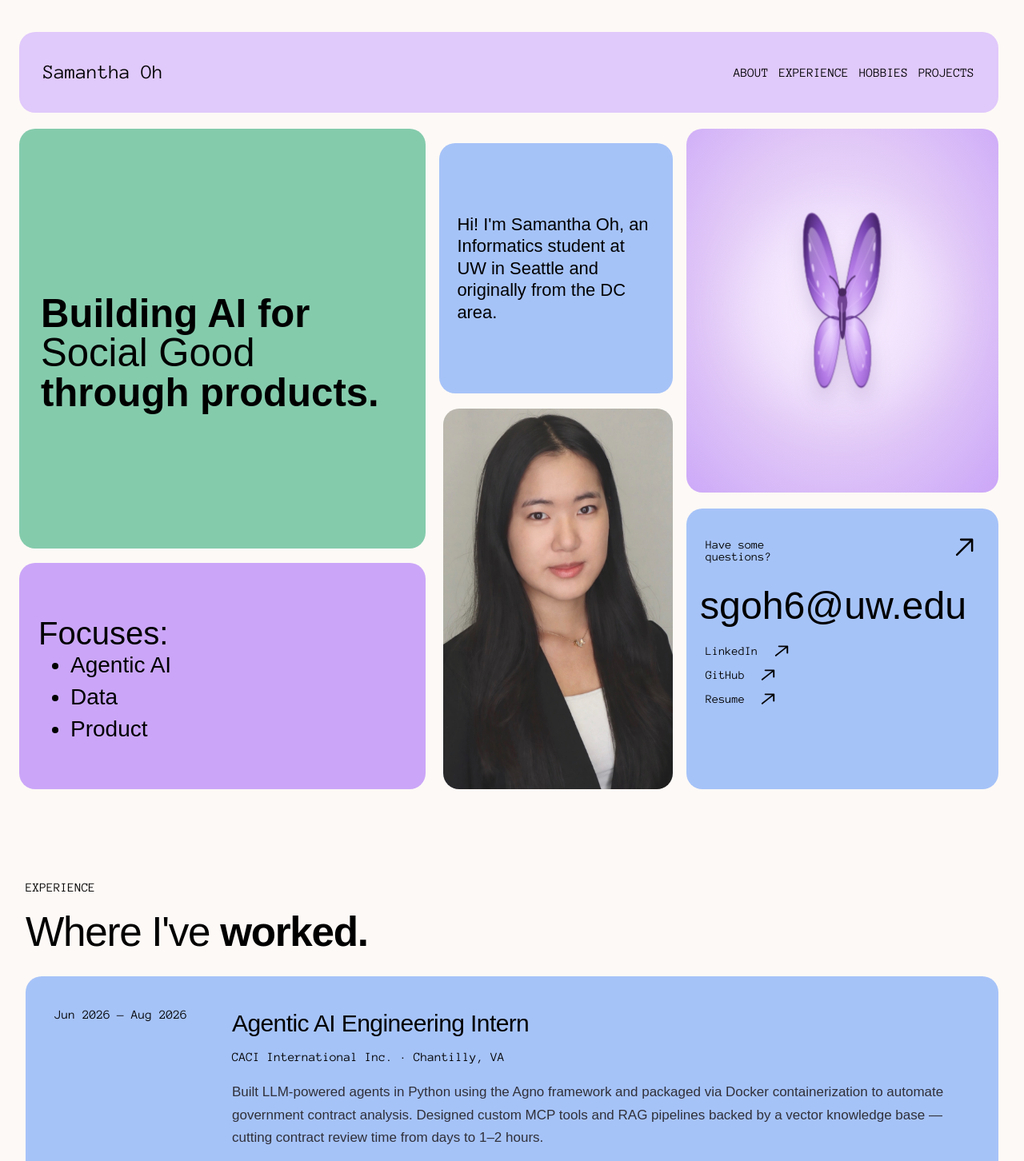
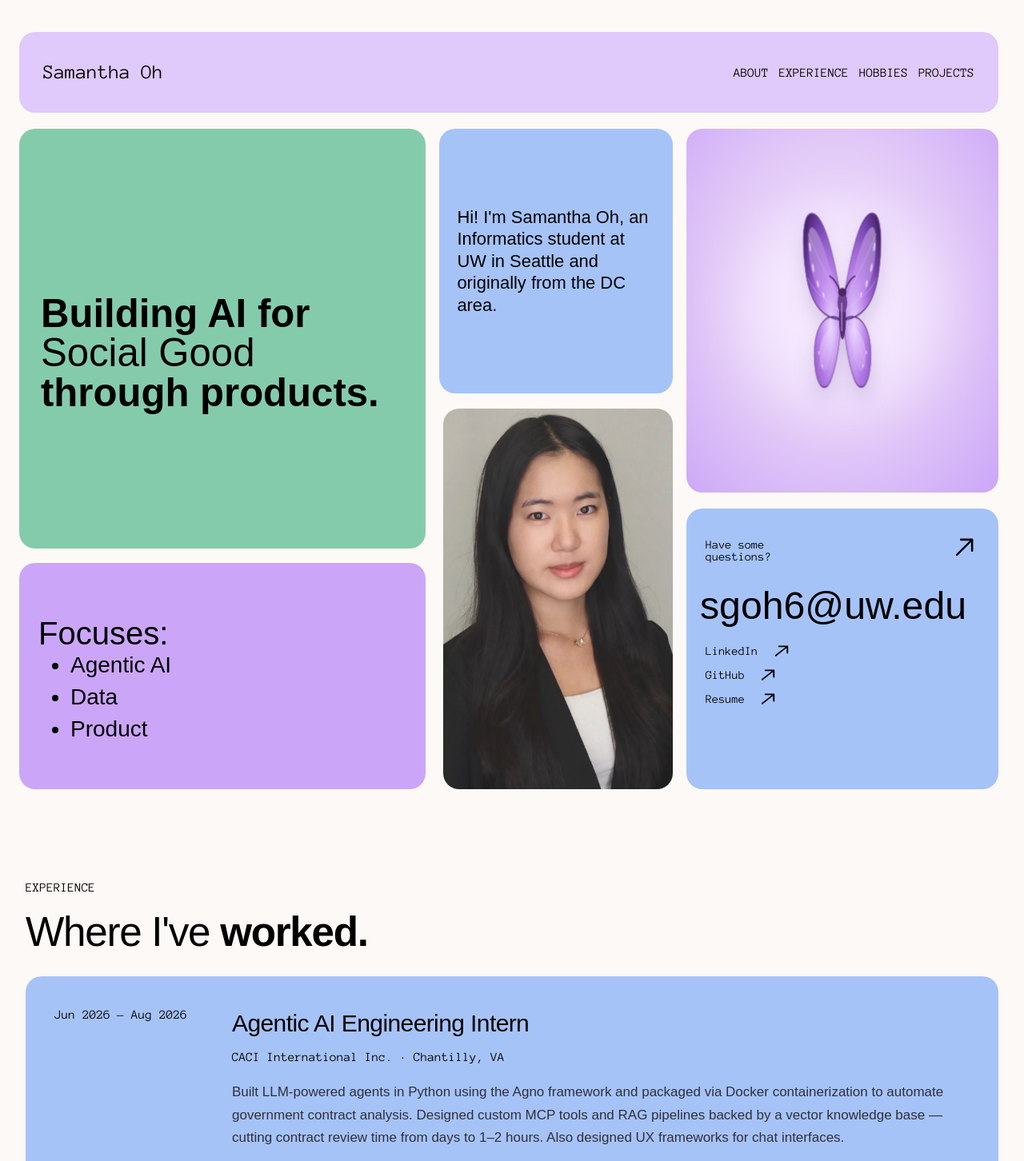
Before and after one commit to samanthaoh/my-portfolio, a React (Vite) app: page / in a window 1280 px wide. Shown: the top 1452 px of the page at 80% size. Built offline with nearby package versions, Linux system fonts and the light colour scheme; a web font is replaced by a local one.

Commit message:
Updated internship description and alignment

```diff
--- a/src/data.ts
+++ b/src/data.ts
@@ -35,7 +35,7 @@ export const experience = [
     role: "Agentic AI Engineering Intern",
     org: "CACI International Inc. · Chantilly, VA",
     period: "Jun 2026 — Aug 2026",
-    desc: "Built LLM-powered agents in Python using the Agno framework and packaged via Docker containerization to automate government contract analysis. Designed custom MCP tools and RAG pipelines backed by a vector knowledge base — cutting contract review time from days to 1–2 hours.",
+    desc: "Built LLM-powered agents in Python using the Agno framework and packaged via Docker containerization to automate government contract analysis. Designed custom MCP tools and RAG pipelines backed by a vector knowledge base — cutting contract review time from days to 1–2 hours. Also designed UX frameworks for chat interfaces.",
   },
   {
     role: "Information Systems Researcher",
--- a/src/index.css
+++ b/src/index.css
@@ -1191,7 +1191,7 @@ a {
 .home-intro { grid-column: 1; grid-row: 1 / 526; background: #84cbac; display: flex; align-items: center; padding: 27px; }
 .home-intro h1 { margin: 37px 0 0; max-width: 511px; font-size: clamp(30px, 3.836vw, 56px); font-weight: 700; line-height: 1; letter-spacing: 0; }
 .home-intro h1 span { font-weight: 400; }
-.home-bio { grid-column: 2; grid-row: 19 / 332; background: #a6c3f8; display: flex; align-items: center; padding: 22px; }
+.home-bio { grid-column: 2; grid-row: 1 / 332; background: #a6c3f8; display: flex; align-items: center; padding: 22px; }
 .home-bio p { margin: 0; font-size: clamp(18px, 1.713vw, 25px); font-weight: 500; line-height: 1.25; }
 .home-art { grid-column: 3; grid-row: 1 / 456; }
 .home-art img { display: block; width: 100%; height: 100%; object-fit: cover; }
```
